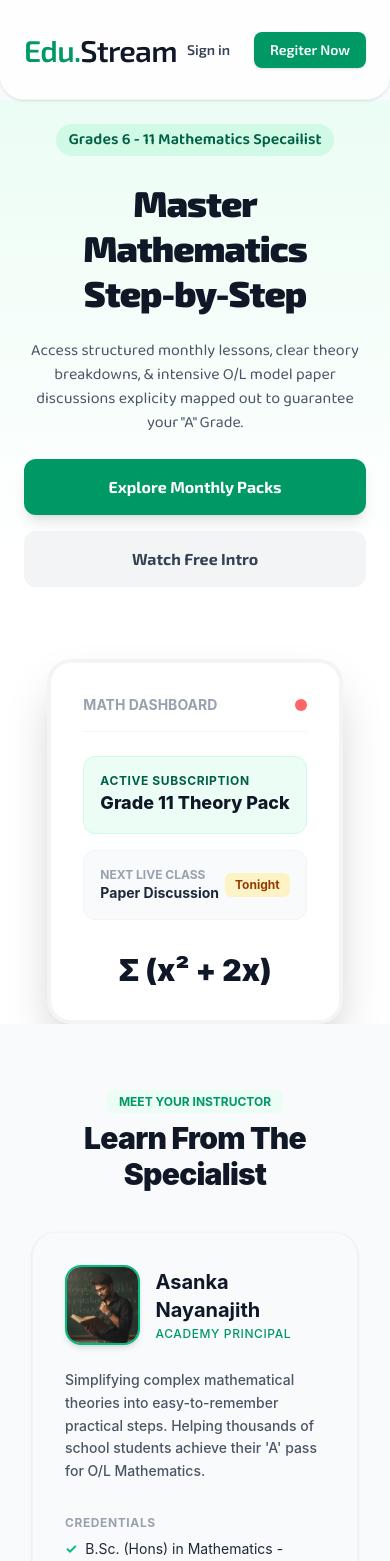
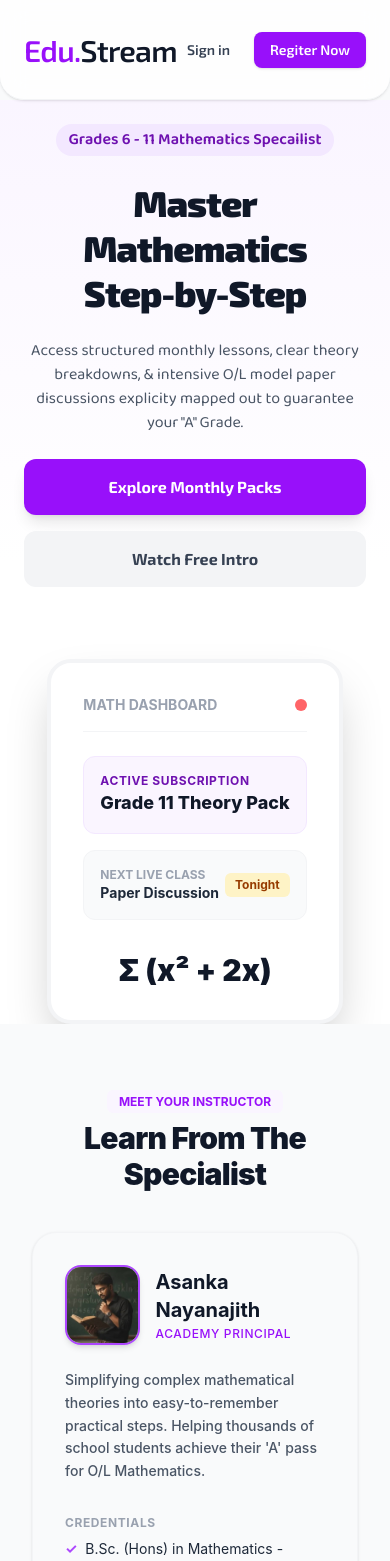
Before and after one commit to lakshan-beast/math-academy-platform, a React (Vite) app: page / in a window 390 px wide. Shown: the top 1561 px of the page. Built offline with nearby package versions, Linux system fonts and the light colour scheme.

Commit message:
feat: update color scheme to purple for consistency across components

```diff
--- a/src/components/Footer.tsx
+++ b/src/components/Footer.tsx
@@ -10,7 +10,7 @@ export default function Footer() {
           {/* brand name and logo */}
           <div className="space-x-4">
             <div className="flex items-center space-x-2">
-              <span className="text-2xl font-black tracking-tight text-emerald-400">
+              <span className="text-2xl font-black tracking-tight text-purple-400">
                 Edu<span className="text-white">Stream</span>
               </span>
             </div>
@@ -43,28 +43,28 @@ export default function Footer() {
               <li>
                 <a
                   href="#"
-                  className="hover:text-emerald-400 transition-colors ">
+                  className="hover:text-purple-400 transition-colors ">
                   <RiArrowRightSFill /> Grade 11 Theory
                 </a>
               </li>
               <li>
                 <a
                   href="#"
-                  className="hover:text-emerald-400 transition-colors ">
+                  className="hover:text-purple-400 transition-colors ">
                   <RiArrowRightSFill /> Grade 10 Theory
                 </a>
               </li>
               <li>
                 <a
                   href="#"
-                  className="hover:text-emerald-400 transition-colors ">
+                  className="hover:text-purple-400 transition-colors ">
                   <RiArrowRightSFill /> O/L Paper Class
                 </a>
               </li>
               <li>
                 <a
                   href="#"
-                  className="hover:text-emerald-400 transition-colors ">
+                  className="hover:text-purple-400 transition-colors ">
                   <RiArrowRightSFill /> Junior Secondary (6-9)
                 </a>
               </li>
@@ -81,28 +81,28 @@ export default function Footer() {
               <li>
                 <a
                   href="#"
-                  className="hover:text-emerald-400 transition-colors">
+                  className="hover:text-purple-400 transition-colors">
                   <RiArrowRightSFill /> Dashboard
                 </a>
               </li>
               <li>
                 <a
                   href="#"
-                  className="hover:text-emerald-400 transition-colors">
+                  className="hover:text-purple-400 transition-colors">
                   <RiArrowRightSFill /> My Enrolled Packs
                 </a>
               </li>
               <li>
                 <a
                   href="#"
-                  className="hover:text-emerald-400 transition-colors">
+                  className="hover:text-purple-400 transition-colors">
                   <RiArrowRightSFill /> Billing & Receipts
                 </a>
               </li>
               <li>
                 <a
                   href="#"
-                  className="hover:text-emerald-400 transition-colors">
+                  className="hover:text-purple-400 transition-colors">
                   <RiArrowRightSFill /> Support Helpline
                 </a>
               </li>
--- a/src/components/Hero.tsx
+++ b/src/components/Hero.tsx
@@ -2,11 +2,11 @@ export default function Hero() {
   return (
     <section
       id="home"
-      className="relative bg-linear-to-b from-emerald-50 via-white to-white px-6 overflow-hidden flex justify-center">
+      className="relative bg-linear-to-b from-purple-50 via-white to-white px-6 overflow-hidden flex justify-center">
       <div className="max-w-7xl mx-auto  grid grid-cols-1 lg:grid-cols-2 gap-12 items-center md:flex-col-reverse">
         {/* left column */}
         <div className="space-y-6 text-center lg:text-left py-6">
-          <span className="inline-flex items-center px-3 py-1 rounded-full text-s font-semibold bg-emerald-100 text-emerald-800 font-baloo">
+          <span className="inline-flex items-center px-3 py-1 rounded-full text-s font-semibold bg-purple-100 text-purple-800 font-baloo">
             Grades 6 - 11 Mathematics Specailist
           </span>
 
@@ -24,7 +24,7 @@ export default function Hero() {
           <div className="flex flex-col sm:flex-row items-center justify-center lg:justify-start gap-4">
             <button
               type="button"
-              className="font-exo w-full sm:w-auto px-8 py-4 font-bold text-white bg-emerald-600 hover:bg-emerald-700  rounded-xl shadow-lg hover:shadow-emerald-200 transition-all cursor-pointer">
+              className="font-exo w-full sm:w-auto px-8 py-4 font-bold text-white bg-purple-600 hover:bg-purple-700  rounded-xl shadow-lg hover:shadow-purple-200 transition-all cursor-pointer">
               Explore Monthly Packs
             </button>
             <a
@@ -37,7 +37,7 @@ export default function Hero() {
 
         {/* right column */}
         <div className="relative flex justify-center">
-          <div className="w-72 h-72 sm:w-96 sm:h-96 bg-emerald-600/10 rounded-full absolute blur-3xl -z-10 animate-pulse"></div>
+          <div className="w-72 h-72 sm:w-96 sm:h-96 bg-purple-600/10 rounded-full absolute blur-3xl -z-10 animate-pulse"></div>
           <div className="border-4 border-gray-100 bg-white shadow-2xl p-8 rounded-3xl max-w-md space-y-6 transform hover:rotate-1 transition-transform">
             <div className="flex items-center justify-between border-b border-gray-100 pb-4">
               <span className="text-sm font-bold text-gray-400">
@@ -46,8 +46,8 @@ export default function Hero() {
               <span className="w-3 h-3 rounded-full bg-red-400"></span>
             </div>
             <div className="space-y-4">
-              <div className="p-4 bg-emerald-50 rounded-xl border border-emerald-100">
-                <p className="text-xs font-bold text-emerald-800 uppercase tracking-wider">
+              <div className="p-4 bg-purple-50 rounded-xl border border-purple-100">
+                <p className="text-xs font-bold text-purple-800 uppercase tracking-wider">
                   Active Subscription
                 </p>
                 <p className="text-lg font-extrabold text-gray-900">
--- a/src/components/Navbar.tsx
+++ b/src/components/Navbar.tsx
@@ -4,7 +4,7 @@ export default function Navbar() {
       <div className="max-w-7xl mx-auto flex items-center justify-between">
         {/* brand name */}
         <div className="flex items-center space-x-2">
-          <span className="text-3xl font-exo font-semibold tracking-tight text-emerald-600">
+          <span className="text-3xl font-exo font-semibold tracking-tight text-purple-600">
             Edu.<span className="text-gray-900">Stream</span>
           </span>
         </div>
@@ -12,17 +12,17 @@ export default function Navbar() {
         <div className="hidden md:flex items-center space-x-8">
           <a
             href="#home"
-            className="text-lg font-medium font-exo text-gray-600 hover:text-emerald-600 transition-colors">
+            className="text-lg font-medium font-exo text-gray-600 hover:text-purple-600 transition-colors">
             Home
           </a>
           <a
             href="#classes"
-            className="text-lg font-medium font-exo text-gray-600 hover:text-emerald-600 transition-colors">
+            className="text-lg font-medium font-exo text-gray-600 hover:text-purple-600 transition-colors">
             All Courses
           </a>
           <a
             href="#about"
-            className="text-lg font-medium font-exo text-gray-600 hover:text-emerald-600 transition-colors">
+            className="text-lg font-medium font-exo text-gray-600 hover:text-purple-600 transition-colors">
             About
           </a>
         </div>
@@ -30,12 +30,12 @@ export default function Navbar() {
         <div className="flex items-center space-x-6">
           <button
             type="button"
-            className="text-sm font-semibold font-exo text-gray-700 hover:text-emerald-600 transition-colors">
+            className="text-sm font-semibold font-exo text-gray-700 hover:text-purple-600 transition-colors">
             Sign in
           </button>
           <button
             type="button"
-            className="px-4 py-2 text-sm font-semibold font-exo text-white bg-emerald-600 hover:bg-emerald-700 rounded-lg shadow-sm transition-all">
+            className="px-4 py-2 text-sm font-semibold font-exo text-white bg-purple-600 hover:bg-purple-700 rounded-lg shadow-sm transition-all">
             Regiter Now
           </button>
         </div>
--- a/src/components/Teacher.tsx
+++ b/src/components/Teacher.tsx
@@ -8,7 +8,7 @@ export default function Teacher() {
     <section id="intro" className="py-16 px-8 max-w-7xl mx-auto">
       {/* structural title component */}
       <div className="mb-10 text-center lg:text-left">
-        <span className="text-xs font-bold text-emerald-600 uppercase tracking-widset bg-emerald-50 px-3 py-1 rounded-md">
+        <span className="text-xs font-bold text-purple-600 uppercase tracking-widset bg-purple-50 px-3 py-1 rounded-md">
           Meet Your Instructor
         </span>
         <h2 className="text-3xl sm:text-4xl font-black text-gray-900 mt-2 tracking-tight">
@@ -25,13 +25,13 @@ export default function Teacher() {
               <img
                 src="/teacher-image.jpg"
                 alt={mathTeacher.name}
-                className="w-20 h-20 rounded-2xl object-cover border-2 border-emerald-500 shadow-md"
+                className="w-20 h-20 rounded-2xl object-cover border-2 border-purple-500 shadow-md"
               />
               <div>
                 <h3 className="text-xl font-bold text-gray-900">
                   {mathTeacher.name}
                 </h3>
-                <p className="text-xs font-medium text-emerald-600 uppercase tracking-wider mt-0.5">
+                <p className="text-xs font-medium text-purple-600 uppercase tracking-wider mt-0.5">
                   Academy Principal
                 </p>
               </div>
@@ -50,7 +50,7 @@ export default function Teacher() {
                 <div
                   key={index}
                   className="flex items-start space-x-2 text-sm text-gray-800">
-                  <span className="text-emerald-500 font-bold">✓</span>
+                  <span className="text-purple-500 font-bold">✓</span>
                   <span>{qual}</span>
                 </div>
               ))}
@@ -59,7 +59,7 @@ export default function Teacher() {
 
           <div className="pt-6 border-t border-gray-200/60 mt-6 flex justify-between items-center text-xs font-mono text-gray-400">
             <span>VERIFIED INSTRUCTOR</span>
-            <span className="w-2 h-2 rounded-full bg-emerald-500 animate-pulse"></span>
+            <span className="w-2 h-2 rounded-full bg-purple-500 animate-pulse"></span>
           </div>
         </div>
 
```
Also changed, not shown: src/components/AboutTeacher.tsx (+8 -8 lines), src/components/ClassCategories.tsx (+5 -5 lines).
